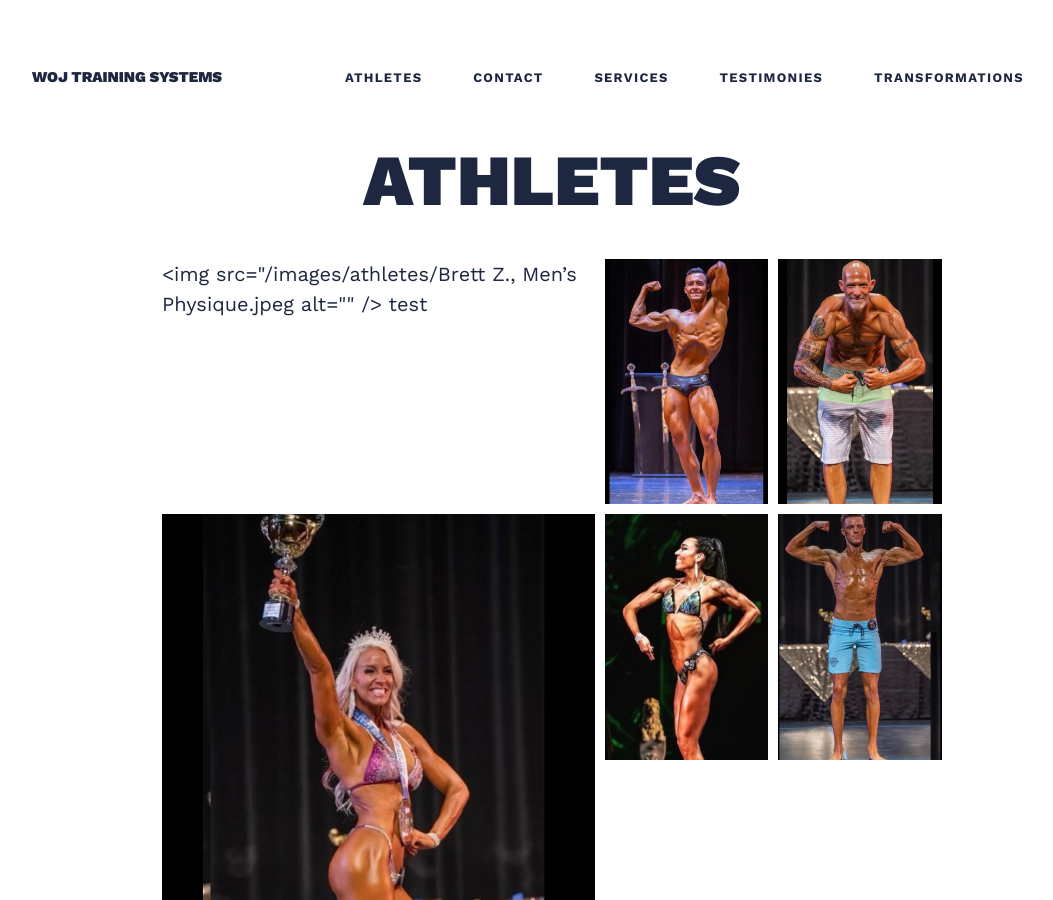
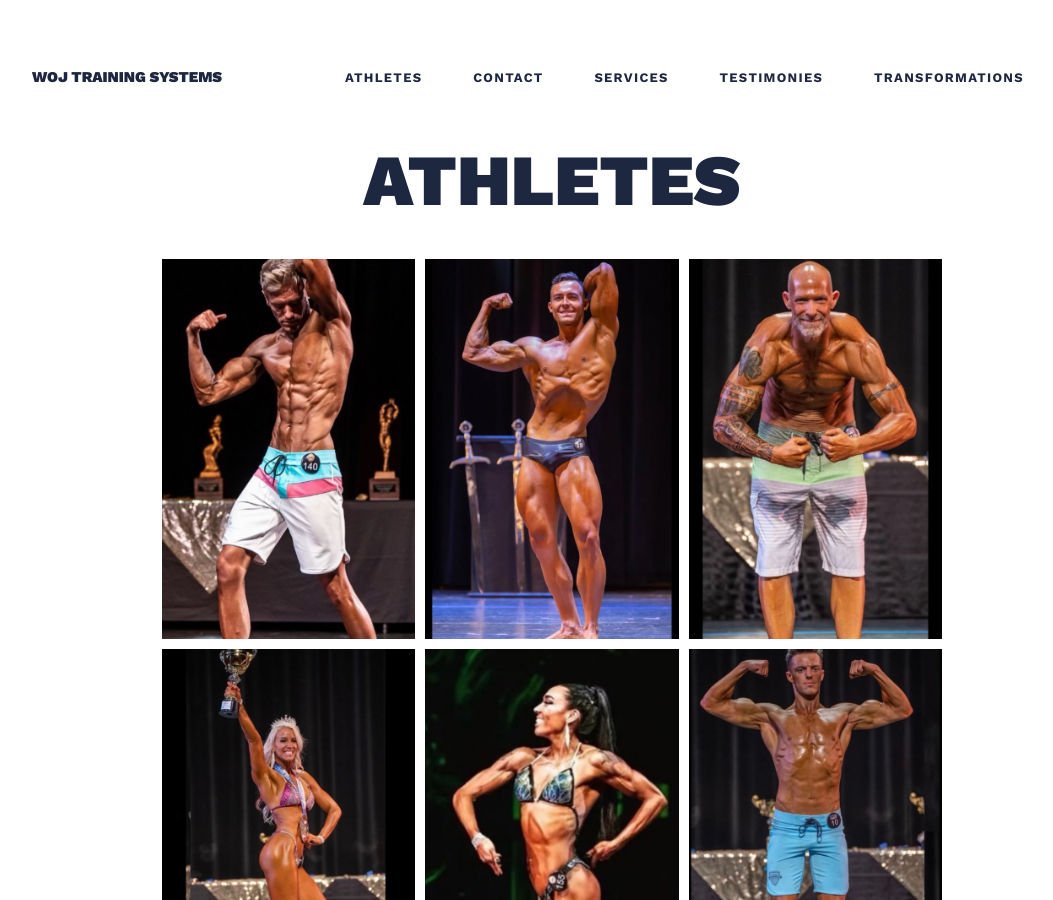
Before and after one commit to wojtrainingsystems/wojtrainingsystems.github.io, a Jekyll site: the page built from _pages/athletes.md, in a window 1280 px wide and 900 px high. Shown: the whole window, without its empty margins (88-1141 px from the left). Built offline with Jekyll 4.4.1, drawn with Linux system fonts in a browser that asks for light colours; nearby versions of some CDN libraries.

Commit message:
Update athletes.md

```diff
--- a/_pages/athletes.md
+++ b/_pages/athletes.md
@@ -5,7 +5,7 @@ permalink: /athletes/
 ---
 <div class="gallery-box">
   <div class="gallery">
-   <img src="/images/athletes/Brett Z., Men’s Physique.jpeg alt="{{ filename }}" /> test
+    <img src="/images/athletes/Brett Z., Men’s Physique.jpeg"> {{ filename }}
     <img src="/images/athletes/Cameron C., Classic Physique Pro.jpeg">
     <img src="/images/athletes/Chad K., Men’s Physique Pro.jpeg">
     <img src="/images/athletes/Christina C., Bikini Pro.jpeg">
```
